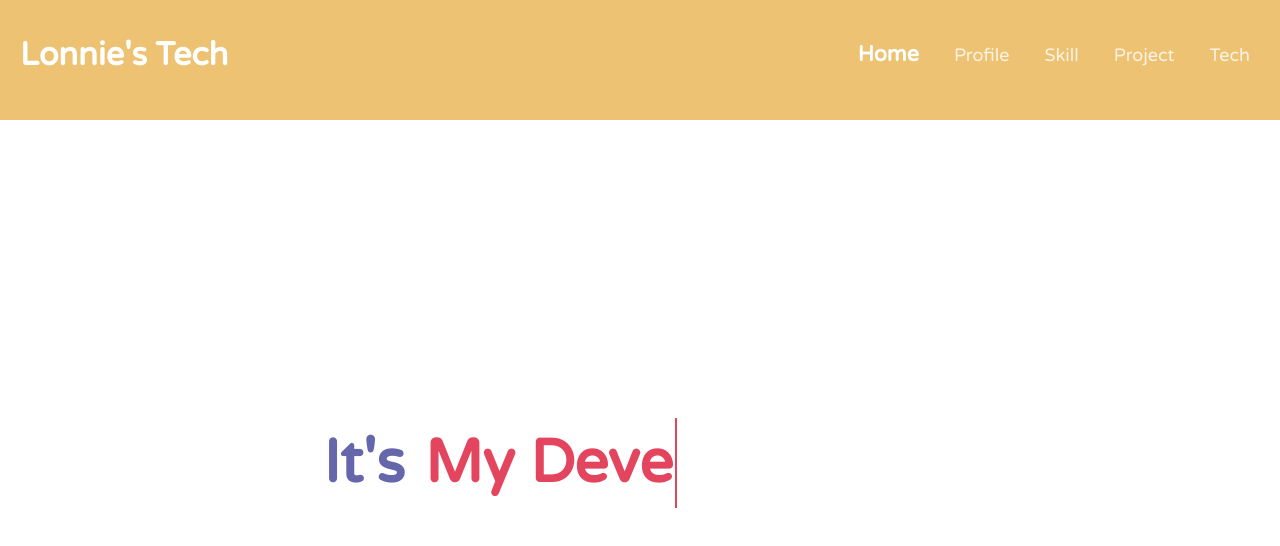
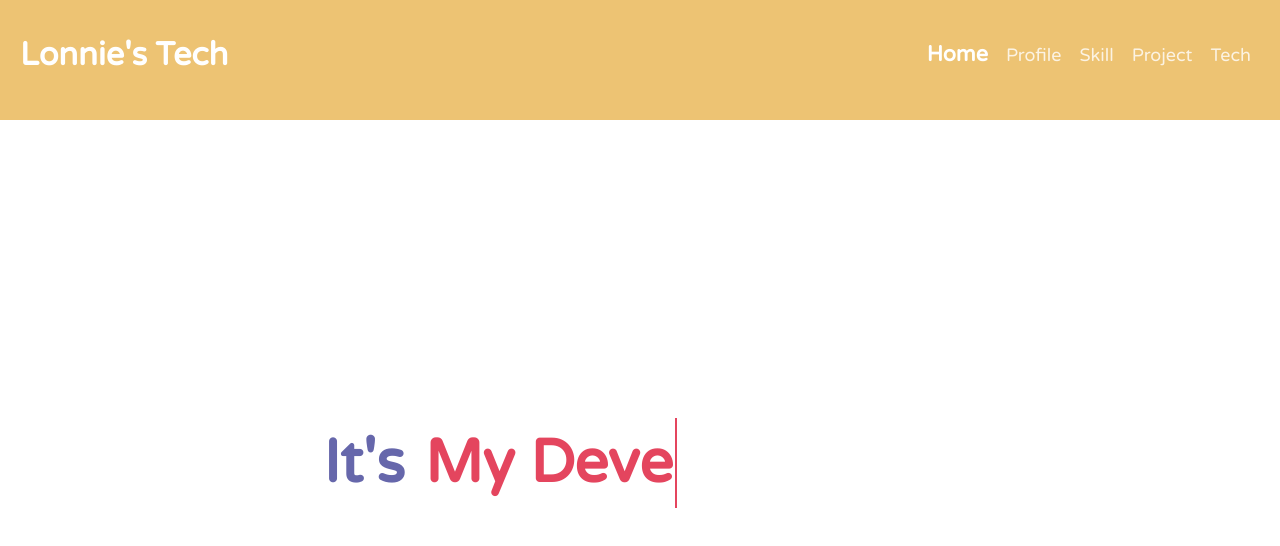
Before and after one commit to aosjehdgus/lonnie-portfolio, a React app: page / in a window 1280 px wide. Shown: the top 546 px of the page. Built offline with nearby package versions, Linux system fonts and the light colour scheme.

Commit message:
Change navigation structure

```diff
--- a/src/components/nav/NavLink.js
+++ /dev/null
@@ -1,67 +0,0 @@
-/** @jsx jsx */
-import { css, jsx } from '@emotion/react';
-import { Link, useLocation } from 'react-router-dom';
-import NAV_CONFIG from '../../configs/NavConfig';
-import { useState, useEffect } from 'react';
-
-const navLinkWrapper = css`
-  display: flex;
-  justify-content: flex-end;
-  align-items: center;
-  padding: 10px 30px 10px 10px;
-`;
-
-const navListItem = (prop) => css`
-  padding: 10px;
-  margin-left: 15px;
-  a {
-    color: ${prop === true
-      ? 'rgba(255, 255, 255, 1)'
-      : 'rgba(255, 255, 255, 0.8)'};
-    font-size: ${prop === true ? 1.2 : 1}rem;
-    font-weight: ${prop === true ? 700 : 500};
-    text-decoration: none;
-  }
-  a:hover {
-    color: rgba(255, 255, 255);
-    transition: 0.2s;
-  }
-`;
-
-const NavLink = () => {
-  const [selectedIndex, setSelectedIndex] = useState(0);
-  const location = useLocation();
-
-  const handleNavIndex = (prop) => {
-    setSelectedIndex(prop);
-  };
-
-  useEffect(() => {
-    NAV_CONFIG.map((config, index) => {
-      if (location.pathname === config.path) {
-        setSelectedIndex(index);
-      }
-    });
-  }, []);
-
-  console.log(selectedIndex);
-
-  return (
-    <ul css={navLinkWrapper}>
-      {NAV_CONFIG.map((config, index) => {
-        const { title, path } = config;
-        return (
-          <li
-            css={navListItem(selectedIndex === index)}
-            key={title}
-            onClick={() => handleNavIndex(index)}
-          >
-            <Link to={path}>{title}</Link>
-          </li>
-        );
-      })}
-    </ul>
-  );
-};
-
-export default NavLink;
--- /dev/null
+++ b/src/components/nav/horizontal-nav/NavLink.js
@@ -0,0 +1,7 @@
+import { Link } from 'react-router-dom';
+
+const NavLink = ({ item }) => {
+  return <Link to={item.path}>{item.title}</Link>;
+};
+
+export default NavLink;
--- /dev/null
+++ b/src/components/nav/horizontal-nav/NavList.js
@@ -0,0 +1,53 @@
+/** @jsx jsx */
+import { css, jsx } from '@emotion/react';
+import { useLocation } from 'react-router-dom';
+import { useState, useEffect } from 'react';
+
+const navListItem = (prop) => css`
+  padding: 0.5rem;
+  margint: 0.5rem;
+  cursor: pointer;
+  a {
+    color: ${prop === true
+      ? 'rgba(255, 255, 255, 1)'
+      : 'rgba(255, 255, 255, 0.8)'};
+    font-size: ${prop === true ? 1.2 : 1}rem;
+    font-weight: ${prop === true ? 700 : 500};
+    text-decoration: none;
+  }
+  a:hover {
+    color: rgba(255, 255, 255);
+    transition: 0.2s;
+  }
+`;
+
+const NavList = ({ children }) => {
+  const [selectedIndex, setSelectedIndex] = useState(0);
+  const location = useLocation();
+
+  const handleNavIndex = (prop) => {
+    setSelectedIndex(prop);
+  };
+
+  useEffect(() => {
+    children.map((child, index) => {
+      if (child.key === location.pathname) {
+        setSelectedIndex(index);
+      }
+    });
+  }, []);
+
+  return children.map((child, index) => {
+    return (
+      <li
+        key={index}
+        onClick={() => handleNavIndex(index)}
+        css={navListItem(selectedIndex === index)}
+      >
+        {child}
+      </li>
+    );
+  });
+};
+
+export default NavList;
--- a/src/components/nav/horizontal-nav/NavTitle.js
+++ b/src/components/nav/horizontal-nav/NavTitle.js
@@ -1,6 +1,5 @@
 /** @jsx jsx */
 import { css, jsx } from '@emotion/react';
-import React from 'react';
 import { Link } from 'react-router-dom';
 import { HOME_PATH } from '../../../configs/AppConfig';
 
--- a/src/components/nav/horizontal-nav/index.js
+++ b/src/components/nav/horizontal-nav/index.js
@@ -1,7 +1,9 @@
 /** @jsx jsx */
 import { css, jsx } from '@emotion/react';
 import NavTitle from './NavTitle';
-import NavLink from '../NavLink';
+import NavList from './NavList';
+import NavLink from './NavLink';
+import NAV_CONFIG from '../../../configs/NavConfig';
 
 const cornSilk = 'rgb(237, 195, 115)';
 
@@ -17,11 +19,24 @@ const horizontalNavWrapper = css`
   background: ${cornSilk};
 `;
 
+const navListWrapper = css`
+  display: flex;
+  justify-content: flex-end;
+  align-items: center;
+  padding: 10px 30px 10px 10px;
+`;
+
 const HorizontalNav = () => {
   return (
     <nav css={horizontalNavWrapper}>
       <NavTitle />
-      <NavLink />
+      <ul css={navListWrapper}>
+        <NavList>
+          {NAV_CONFIG.map((item, index) => {
+            return <NavLink key={item.path} item={item} />;
+          })}
+        </NavList>
+      </ul>
     </nav>
   );
 };
```
